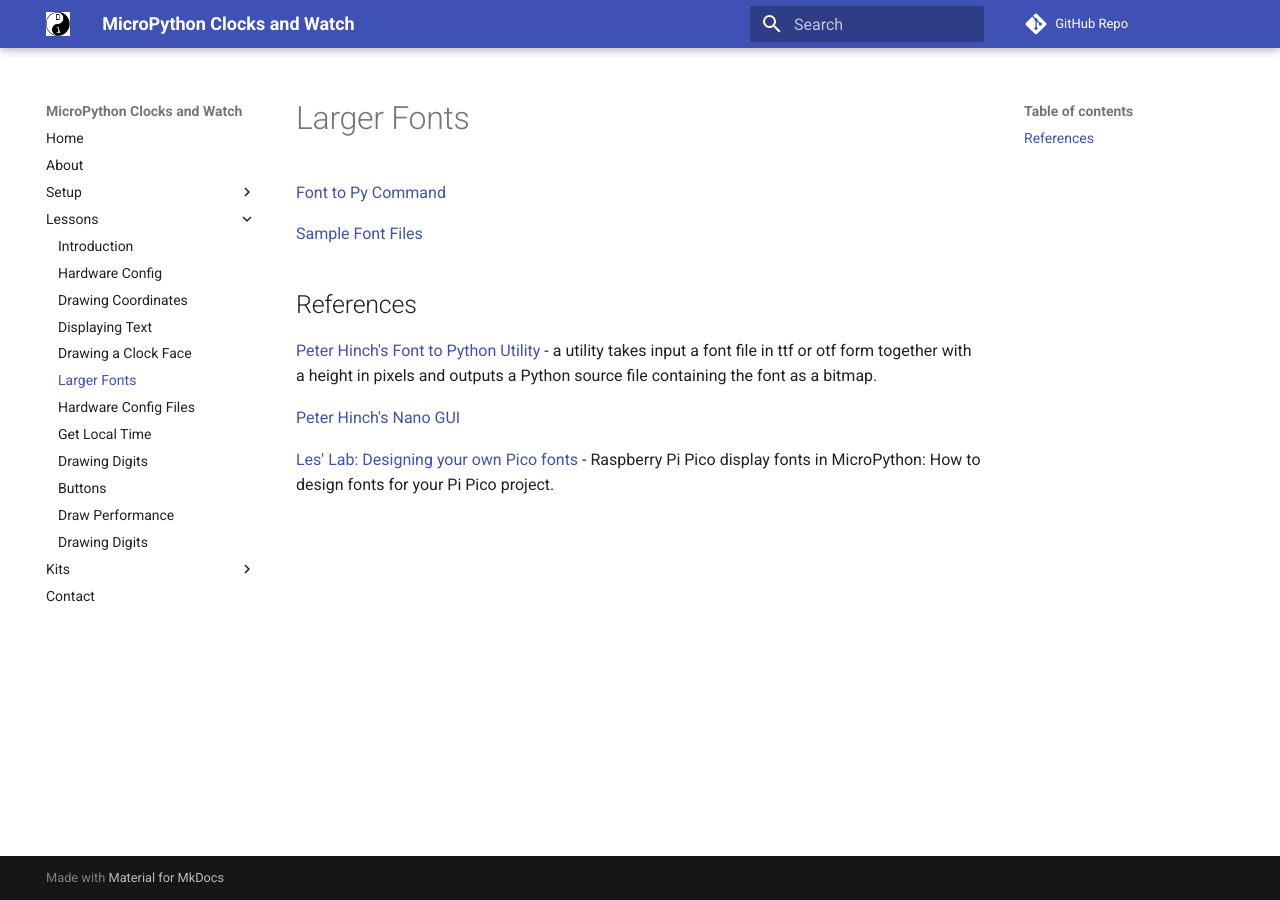
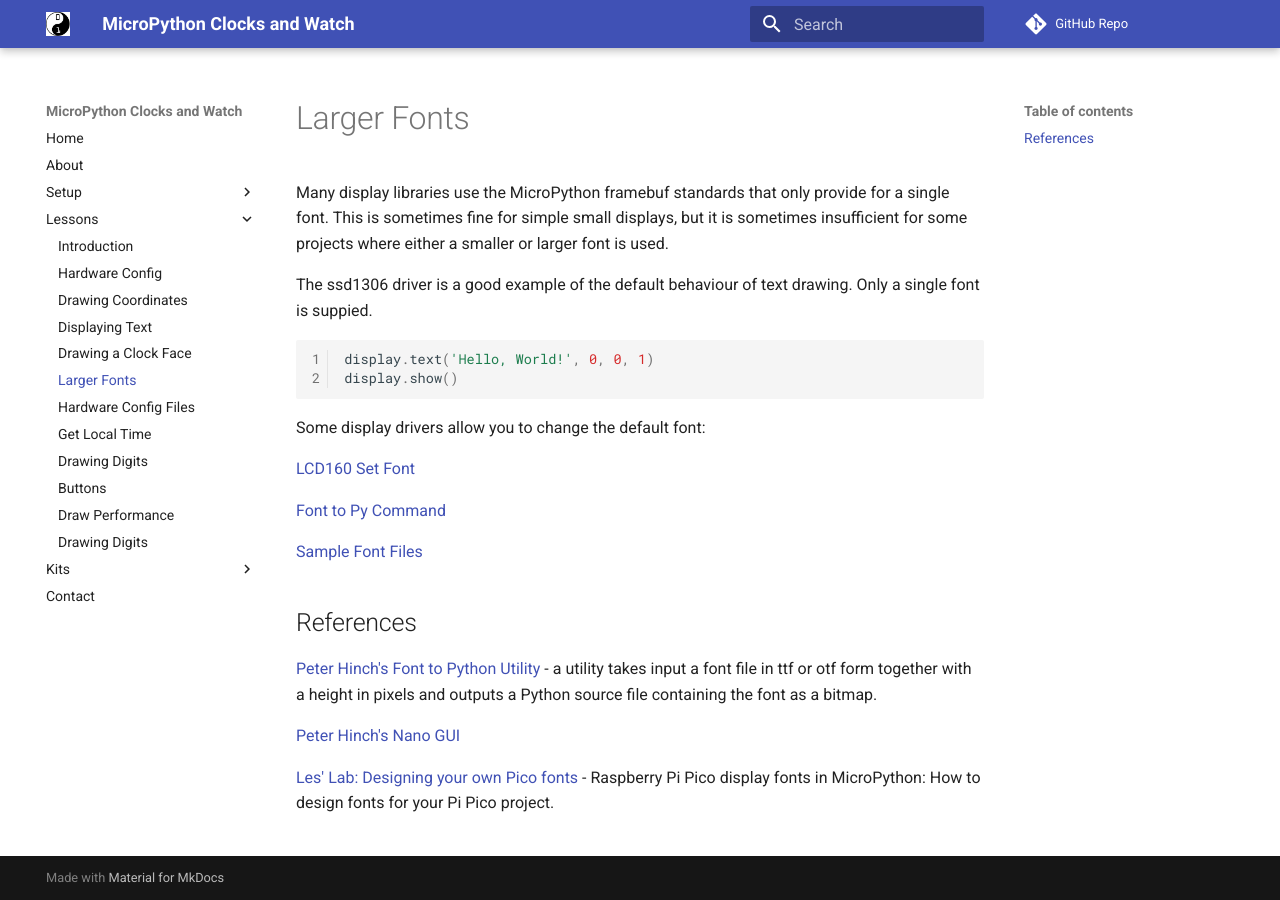
Before and after one commit to dmccreary/micropython-clocks-and-watches, an MkDocs documentation site: the page built from docs/lessons/04-larger-fonts.md, in a window 1280 px wide. Built offline with MkDocs 1.6.1 and Material for MkDocs 9.7.7, drawn with Linux system fonts in a browser that asks for light colours; comment, search, counter and statistics services are not loaded.

Commit message:
updating content

````diff
--- a/docs/lessons/04-larger-fonts.md
+++ b/docs/lessons/04-larger-fonts.md
@@ -1,4 +1,21 @@
 # Larger Fonts
+
+Many display libraries use the MicroPython framebuf standards that
+only provide for a single font.  This is sometimes fine for simple
+small displays, but it is sometimes insufficient for some projects
+where either a smaller or larger font is used.
+
+The ssd1306 driver is a good example of the default behaviour of text
+drawing.  Only a single font is suppied.
+
+```py
+display.text('Hello, World!', 0, 0, 1)
+display.show()
+```
+
+Some display drivers allow you to change the default font:
+
+[LCD160 Set Font](https://docs.micropython.org/en/latest/library/lcd160cr.html#lcd160cr.LCD160CR.set_font)
 
 [Font to Py Command](https://github.com/peterhinch/micropython-font-to-py)
 
--- a/mkdocs.yml
+++ b/mkdocs.yml
@@ -18,7 +18,7 @@ nav:
     - Larger Fonts: lessons/04-larger-fonts.md
     - Hardware Config Files: lessons/00-hardware-config.md
     - Get Local Time: lessons/01-get-local-time.md
-    - Drawing Digits: lessons/08-drawing-digits.md
+    - Drawing Digits: lessons/07-drawing-digits.md
     - Buttons: lessons/05-buttons.md
     - Draw Performance: lessons/06-draw-performance.md
     - Drawing Digits: lessons/drawing-digits.md
````
Also changed, not shown: docs/lessons/00-hardware-config.md (+7 -0 lines).
